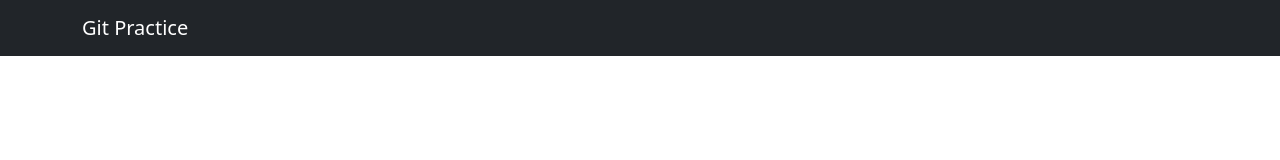
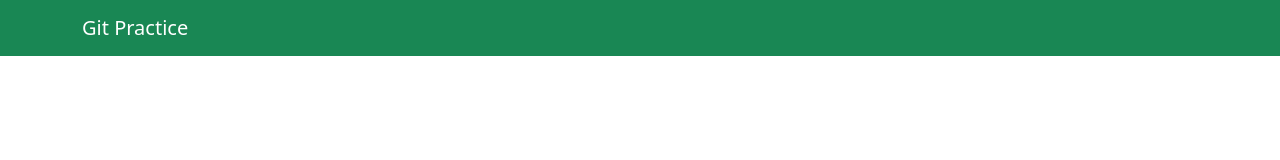
Before and after one commit to vivek1210-github/bootstrapWithGit, a plain HTML site: page index.html in a window 1280 px wide. Drawn offline with nearby package versions, Linux system fonts and the light colour scheme.

Commit message:
Change navbar to green

```diff
--- a/index.html
+++ b/index.html
@@ -11,7 +11,7 @@
 </head>
 
 <body>
-    <nav class="navbar navbar-dark bg-dark navbar-fixed-top">
+    <nav class="navbar navbar-dark bg-success navbar-fixed-top">
         <div class="container">
             <a href="#" class="navbar-brand">Git Practice</a>
         </div>
```
